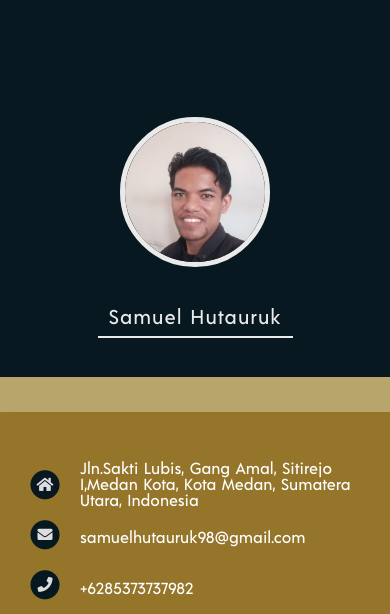
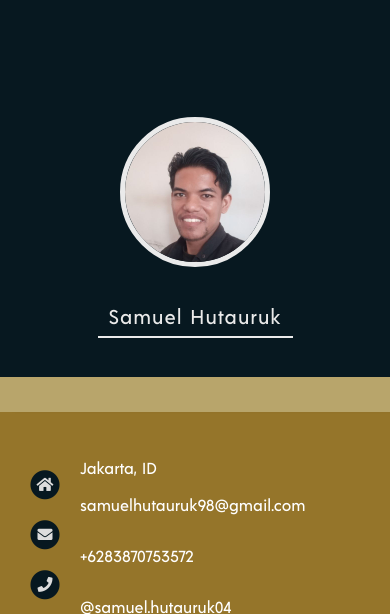
Before and after one commit to samuelhutauruk2/samuelhutauruk2.github.io, a plain HTML site: page index.html in a window 390 px wide. Shown: the top 614 px of the page. Drawn offline with Linux system fonts and the light colour scheme.

Commit message:
change address and phone number

```diff
--- a/index.html
+++ b/index.html
@@ -44,9 +44,9 @@
                         </span>
                     </div>
             <div class="kotak">
-                <p class="address">Jln.Sakti Lubis, Gang Amal, Sitirejo I,Medan Kota, Kota Medan, Sumatera Utara, Indonesia</p>
+                <p class="address">Jakarta, ID</p>
                 <p class="email">samuelhutauruk98@gmail.com</p>
-                <p class="phone">+6285373737982</p>
+                <p class="phone">+6283870753572</p>
                 <p class="ig"><a href="https://instagram.com/samuel.hutauruk04" target="_blank" alt="instagram" title="Instagram" rel="nofollow">@samuel.hutauruk04</a></p>
             </div>
 
```
